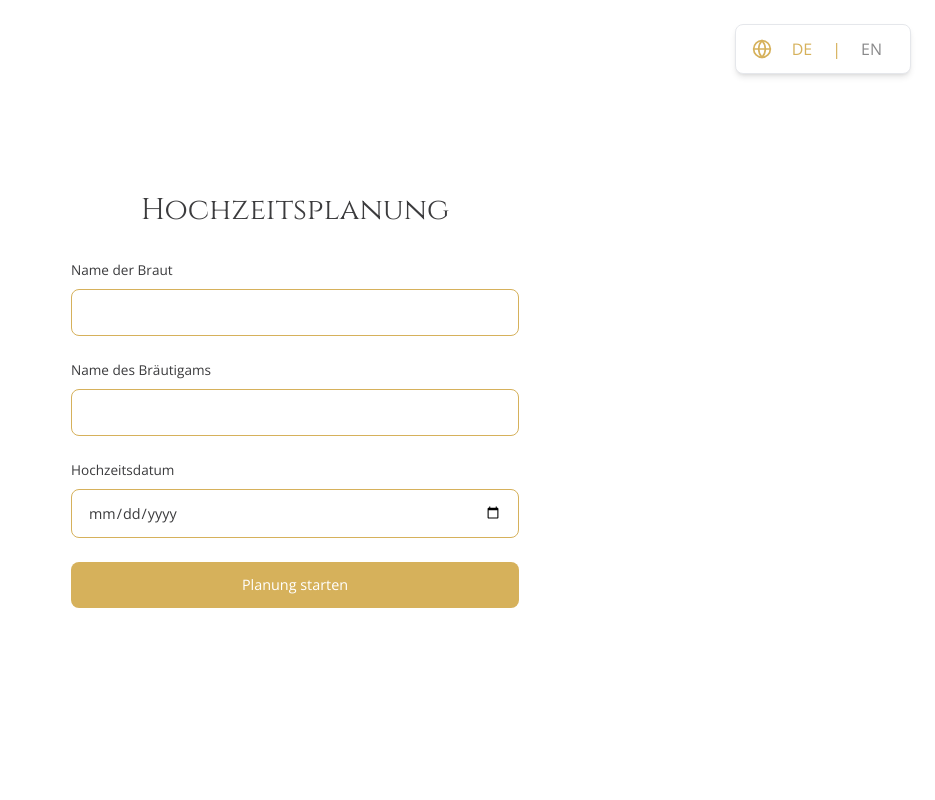
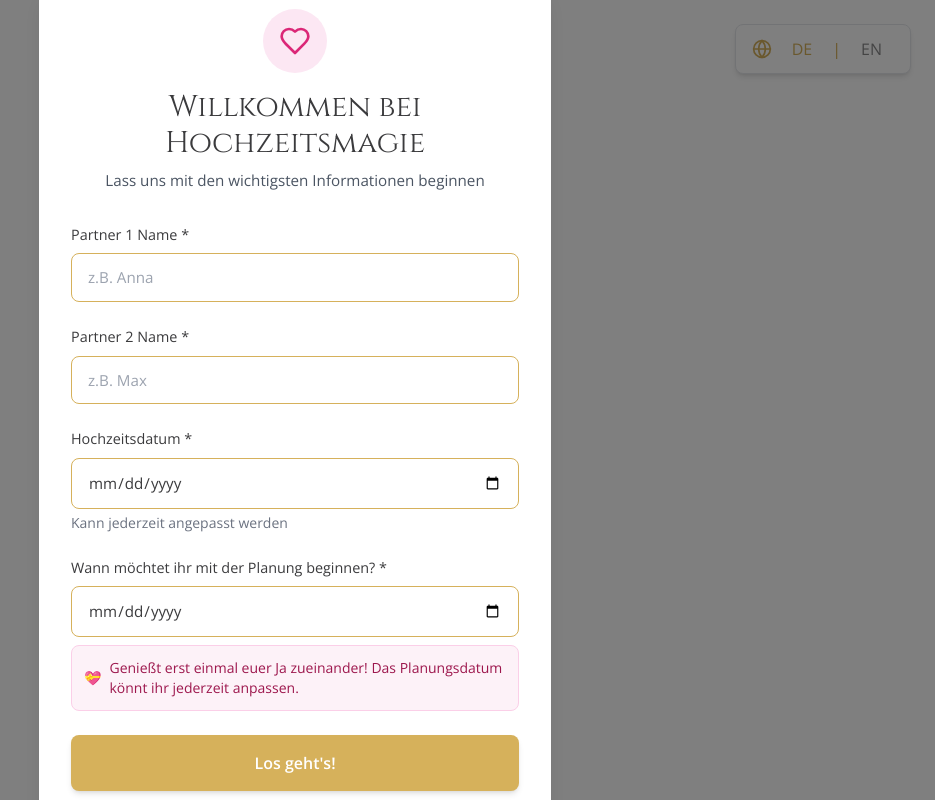
Before and after one commit to danielasommerhochzeitsplanung-droid/Hochzeitsmagie, a React (Vite) app: page / in a window 1280 px wide. Shown: the whole page, without its empty margins (345-1280 px from the left). Built offline with nearby package versions, Linux system fonts and the light colour scheme; no server answers.

Commit message:
Updated App.tsx

```diff
--- a/src/App.tsx
+++ b/src/App.tsx
@@ -4,6 +4,7 @@ import { Settings, Save, Download, Upload } from 'lucide-react';
 import { useWeddingData } from './contexts/WeddingDataContext';
 import LanguageSwitcher from './components/LanguageSwitcher';
 import SettingsModal from './components/SettingsModal';
+import FirstSetupDialog from './components/FirstSetupDialog';
 import StorageQuotaBanner from './components/StorageQuotaBanner';
 import ModuleCard from './components/ModuleCard';
 import GuestsModule from './components/GuestsModule';
@@ -27,7 +28,7 @@ type ModuleType = 'calendar' | 'guests' | 'todos' | 'vendors' | 'support_team' |
 
 function App() {
   const { t } = useTranslation();
-  const { weddingData: contextWeddingData, updateWeddingData, manualSave, exportData, importData, storageChangeCounter } = useWeddingData();
+  const { weddingData: contextWeddingData, updateWeddingData, manualSave, exportData, importData, storageChangeCounter, initializeAutoTasks } = useWeddingData();
   const [weddingData, setWeddingData] = useState<WeddingData | null>(null);
   const [brideName, setBrideName] = useState('');
   const [groomName, setGroomName] = useState('');
@@ -35,6 +36,7 @@ function App() {
   const [daysRemaining, setDaysRemaining] = useState(0);
   const [activeModule, setActiveModule] = useState<ModuleType>(null);
   const [isSettingsOpen, setIsSettingsOpen] = useState(false);
+  const [showFirstSetup, setShowFirstSetup] = useState(false);
   const fileInputRef = useRef<HTMLInputElement>(null);
 
   useEffect(() => {
@@ -44,6 +46,9 @@ function App() {
         groom_name: contextWeddingData.couple_name_2 || '',
         wedding_date: contextWeddingData.wedding_date,
       });
+      setShowFirstSetup(false);
+    } else if (!contextWeddingData.couple_name_1 && !contextWeddingData.couple_name_2) {
+      setShowFirstSetup(true);
     }
   }, [contextWeddingData]);
 
@@ -117,6 +122,39 @@ function App() {
     };
     reader.readAsText(file);
   };
+
+  const handleFirstSetupComplete = async (data: {
+    partner1: string;
+    partner2: string;
+    weddingDate: string;
+    planningStartDate: string;
+  }) => {
+    try {
+      await updateWeddingData({
+        couple_name_1: data.partner1,
+        couple_name_2: data.partner2,
+        wedding_date: data.weddingDate,
+        planning_start_date: data.planningStartDate,
+        auto_tasks_enabled: true,
+      });
+
+      await initializeAutoTasks();
+
+      setShowFirstSetup(false);
+    } catch (error) {
+      console.error('Error during first setup:', error);
+      alert('Fehler beim Speichern. Bitte versuche es erneut.');
+    }
+  };
+
+  if (showFirstSetup) {
+    return (
+      <>
+        <LanguageSwitcher />
+        <FirstSetupDialog isOpen={showFirstSetup} onComplete={handleFirstSetupComplete} />
+      </>
+    );
+  }
 
   if (weddingData) {
     if (activeModule) {
--- /dev/null
+++ b/src/components/FirstSetupDialog.tsx
@@ -0,0 +1,182 @@
+import React, { useState } from 'react';
+import { Heart } from 'lucide-react';
+
+interface FirstSetupDialogProps {
+  isOpen: boolean;
+  onComplete: (data: {
+    partner1: string;
+    partner2: string;
+    weddingDate: string;
+    planningStartDate: string;
+  }) => void;
+}
+
+export default function FirstSetupDialog({ isOpen, onComplete }: FirstSetupDialogProps) {
+  const [partner1, setPartner1] = useState('');
+  const [partner2, setPartner2] = useState('');
+  const [weddingDate, setWeddingDate] = useState('');
+  const [planningStartDate, setPlanningStartDate] = useState('');
+
+  if (!isOpen) return null;
+
+  const handleSubmit = (e: React.FormEvent) => {
+    e.preventDefault();
+
+    if (!partner1.trim() || !partner2.trim() || !weddingDate || !planningStartDate) {
+      alert('Bitte fülle alle Felder aus');
+      return;
+    }
+
+    onComplete({
+      partner1: partner1.trim(),
+      partner2: partner2.trim(),
+      weddingDate,
+      planningStartDate,
+    });
+  };
+
+  return (
+    <div className="fixed inset-0 bg-black bg-opacity-50 flex items-center justify-center z-50 p-4">
+      <div className="bg-white rounded-lg shadow-xl w-full max-w-lg p-8">
+        <div className="text-center mb-8">
+          <div className="inline-flex items-center justify-center w-16 h-16 bg-pink-100 rounded-full mb-4">
+            <Heart className="w-8 h-8 text-pink-600" />
+          </div>
+          <h1
+            className="text-3xl mb-2"
+            style={{ fontFamily: 'Cinzel, serif', color: '#3b3b3d', fontWeight: 'normal' }}
+          >
+            Willkommen bei Hochzeitsmagie
+          </h1>
+          <p
+            className="text-gray-600"
+            style={{ fontFamily: 'Open Sans, sans-serif', fontSize: '0.95rem' }}
+          >
+            Lass uns mit den wichtigsten Informationen beginnen
+          </p>
+        </div>
+
+        <form onSubmit={handleSubmit} className="space-y-6">
+          <div>
+            <label
+              className="block mb-2 font-medium"
+              style={{ fontFamily: 'Open Sans, sans-serif', color: '#3b3b3d', fontSize: '0.9rem' }}
+            >
+              Partner 1 Name *
+            </label>
+            <input
+              type="text"
+              value={partner1}
+              onChange={(e) => setPartner1(e.target.value)}
+              className="w-full px-4 py-3 border rounded-lg focus:outline-none focus:ring-2 transition-all"
+              style={{
+                fontFamily: 'Open Sans, sans-serif',
+                color: '#3b3b3d',
+                borderColor: '#d6b15b',
+                fontSize: '0.95rem'
+              }}
+              placeholder="z.B. Anna"
+              required
+            />
+          </div>
+
+          <div>
+            <label
+              className="block mb-2 font-medium"
+              style={{ fontFamily: 'Open Sans, sans-serif', color: '#3b3b3d', fontSize: '0.9rem' }}
+            >
+              Partner 2 Name *
+            </label>
+            <input
+              type="text"
+              value={partner2}
+              onChange={(e) => setPartner2(e.target.value)}
+              className="w-full px-4 py-3 border rounded-lg focus:outline-none focus:ring-2 transition-all"
+              style={{
+                fontFamily: 'Open Sans, sans-serif',
+                color: '#3b3b3d',
+                borderColor: '#d6b15b',
+                fontSize: '0.95rem'
+              }}
+              placeholder="z.B. Max"
+              required
+            />
+          </div>
+
+          <div>
+            <label
+              className="block mb-2 font-medium"
+              style={{ fontFamily: 'Open Sans, sans-serif', color: '#3b3b3d', fontSize: '0.9rem' }}
+            >
+              Hochzeitsdatum *
+            </label>
+            <input
+              type="date"
+              value={weddingDate}
+              onChange={(e) => setWeddingDate(e.target.value)}
+              className="w-full px-4 py-3 border rounded-lg focus:outline-none focus:ring-2 transition-all"
+              style={{
+                fontFamily: 'Open Sans, sans-serif',
+                color: '#3b3b3d',
+                borderColor: '#d6b15b',
+                fontSize: '0.95rem'
+              }}
+              required
+            />
+            <p
+              className="text-sm text-gray-500 mt-1"
+              style={{ fontFamily: 'Open Sans, sans-serif' }}
+            >
+              Kann jederzeit angepasst werden
+            </p>
+          </div>
+
+          <div>
+            <label
+              className="block mb-2 font-medium"
+              style={{ fontFamily: 'Open Sans, sans-serif', color: '#3b3b3d', fontSize: '0.9rem' }}
+            >
+              Wann möchtet ihr mit der Planung beginnen? *
+            </label>
+            <input
+              type="date"
+              value={planningStartDate}
+              onChange={(e) => setPlanningStartDate(e.target.value)}
+              className="w-full px-4 py-3 border rounded-lg focus:outline-none focus:ring-2 transition-all"
+              style={{
+                fontFamily: 'Open Sans, sans-serif',
+                color: '#3b3b3d',
+                borderColor: '#d6b15b',
+                fontSize: '0.95rem'
+              }}
+              required
+            />
+            <div
+              className="mt-2 p-3 bg-pink-50 border border-pink-200 rounded-lg"
+              style={{ fontFamily: 'Open Sans, sans-serif' }}
+            >
+              <p className="text-sm text-pink-800 flex items-center gap-2">
+                <span>💝</span>
+                <span>
+                  Genießt erst einmal euer Ja zueinander! Das Planungsdatum könnt ihr jederzeit anpassen.
+                </span>
+              </p>
+            </div>
+          </div>
+
+          <button
+            type="submit"
+            className="w-full py-4 rounded-lg text-white font-semibold transition-all hover:opacity-90 shadow-md hover:shadow-lg"
+            style={{
+              fontFamily: 'Open Sans, sans-serif',
+              backgroundColor: '#d6b15b',
+              fontSize: '1rem'
+            }}
+          >
+            Los geht's!
+          </button>
+        </form>
+      </div>
+    </div>
+  );
+}
```
